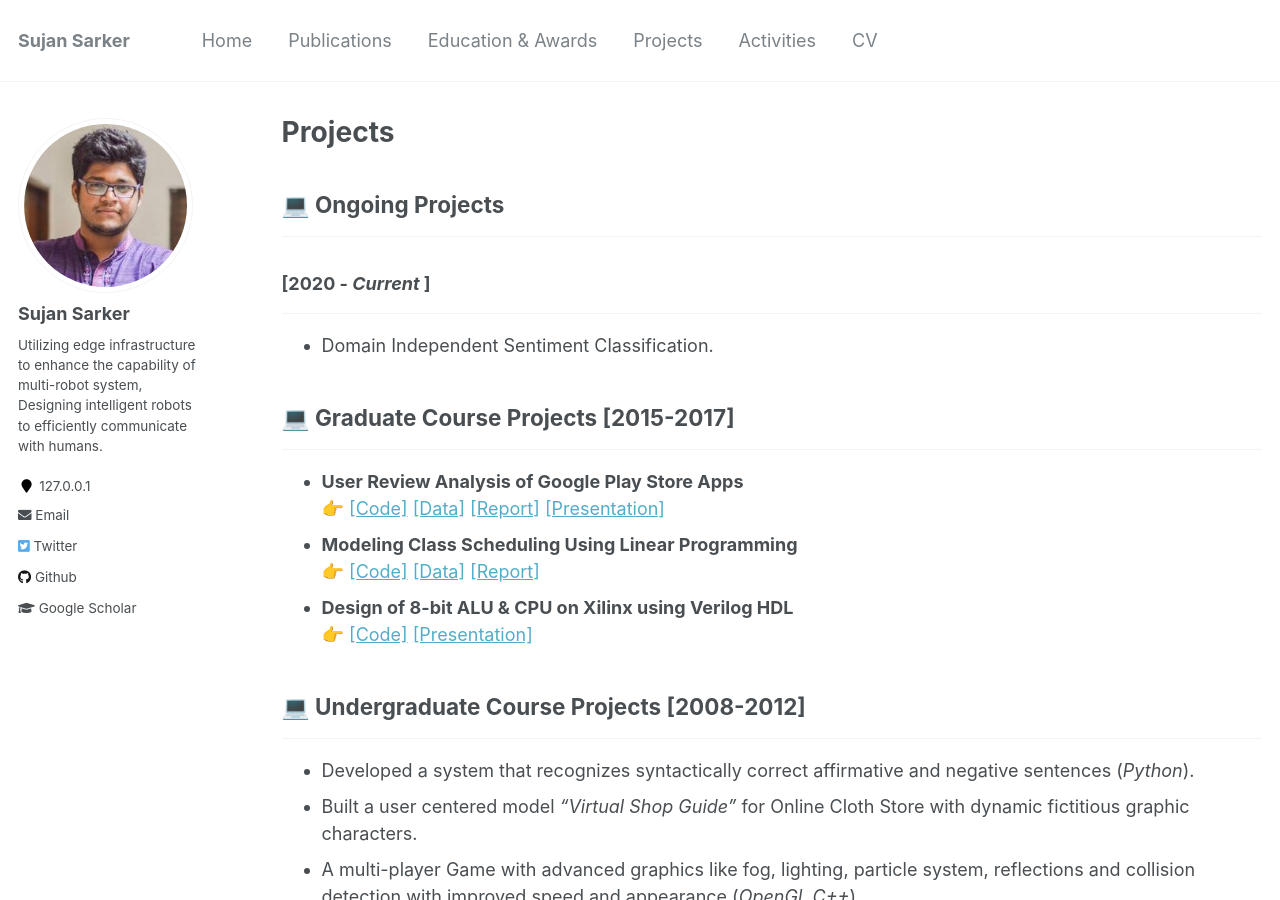
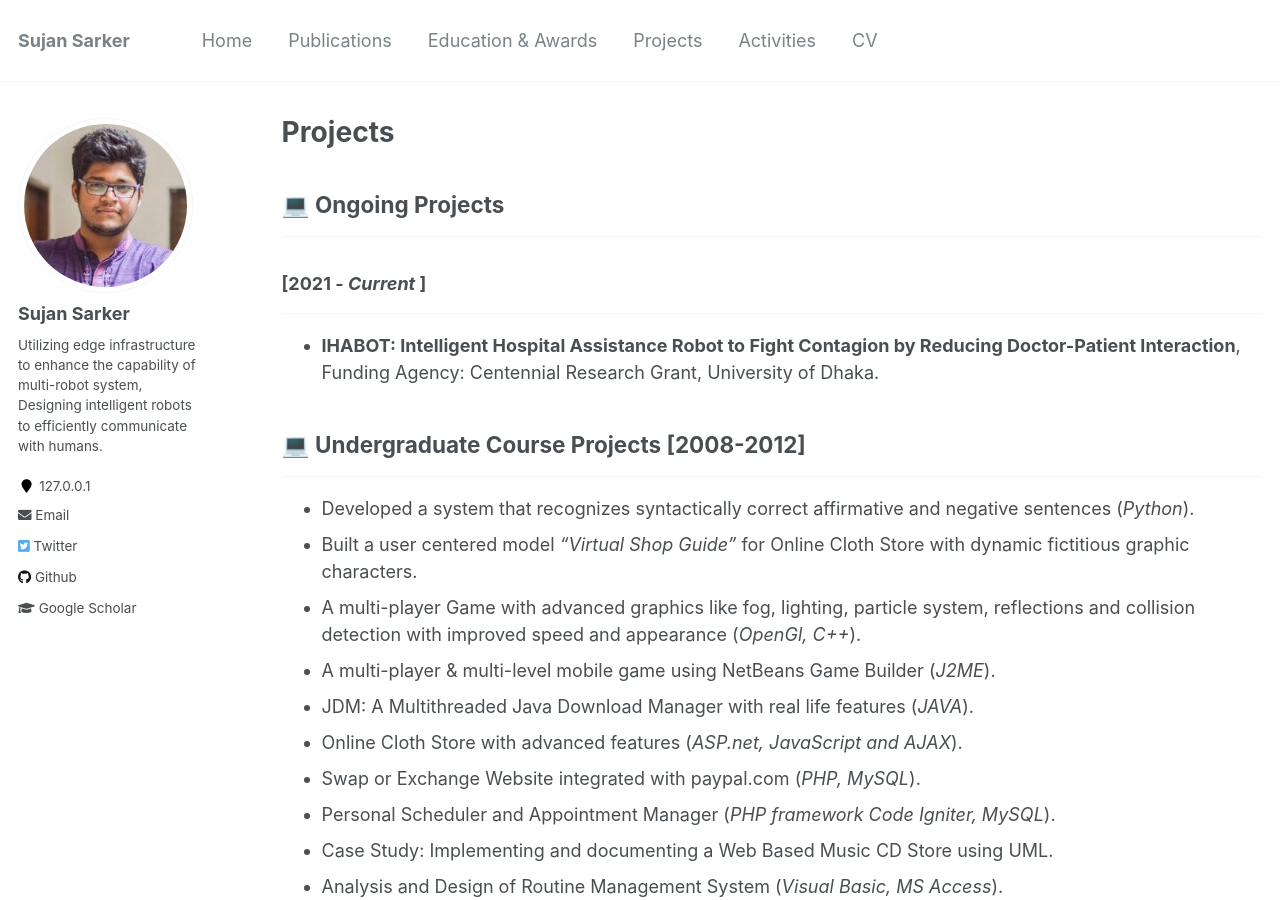
Before and after one commit to sujan-sarker/sujan-sarker.github.io, a Jekyll site: the page built from _pages/projects.md, in a window 1280 px wide and 900 px high. Built offline with Jekyll 4.4.1, drawn with Linux system fonts in a browser that asks for light colours.

Commit message:
Update projects.md

```diff
--- a/_pages/projects.md
+++ b/_pages/projects.md
@@ -8,30 +8,9 @@ author_profile: true
 ## 💻 Ongoing Projects
 ---------------------
 
-### [2020 - *Current* ]
+### [2021 - *Current* ]
 ------------------------
-[comment]: # * Modeling Cold Start and User Experience in Recommender Systems.
-
-* Domain Independent Sentiment Classification.
-
-[comment]: # * Information Extraction from Privacy Policy Documents.
-
-<!-- ### [2019 - *Current* ]
------------
-* Pros and Cons Opinion Summarization based on Review Critics.
-* Neural Bangla Text Simplification for Children.
-* Automatic Summarization of Bangla Text Documents.
--->
-
-## 💻 Graduate Course Projects [2015-2017]
------------------------------------------
-* **User Review Analysis of Google Play Store Apps** <br/>
-👉 [[Code]](https://github.com/tafseer-nayeem/CPSC5310-Machine_Learning) [[Data]](https://github.com/tafseer-nayeem/AppReview-dataset) [[Report]](https://tafseer-nayeem.github.io/files/Machine_Learning_Project_Report.pdf) [[Presentation]](https://tafseer-nayeem.github.io/files/Machine_Learning_Project_Presentation.pdf)
-* **Modeling Class Scheduling Using Linear Programming** <br/>
-👉 [[Code]](https://github.com/tafseer-nayeem/CPSC5110-Computational_Optimization) [[Data]](https://tafseer-nayeem.github.io/files/Optimization_project_courseData.pdf) [[Report]](https://tafseer-nayeem.github.io/files/Optimization_Project_Report.pdf)
-* **Design of 8-bit ALU & CPU on Xilinx using Verilog HDL** <br/>
-👉 [[Code]](https://github.com/tafseer-nayeem/CPSC5210-VLSI_Design) [[Presentation]](https://tafseer-nayeem.github.io/files/VLSI_Design_Course_Presentation.pdf)
-
+* **IHABOT: Intelligent Hospital Assistance Robot to Fight Contagion by Reducing Doctor-Patient Interaction**, Funding Agency: Centennial Research Grant, University of Dhaka.
 
 ## 💻 Undergraduate Course Projects [2008-2012]
 ---------------------------------------------
```
